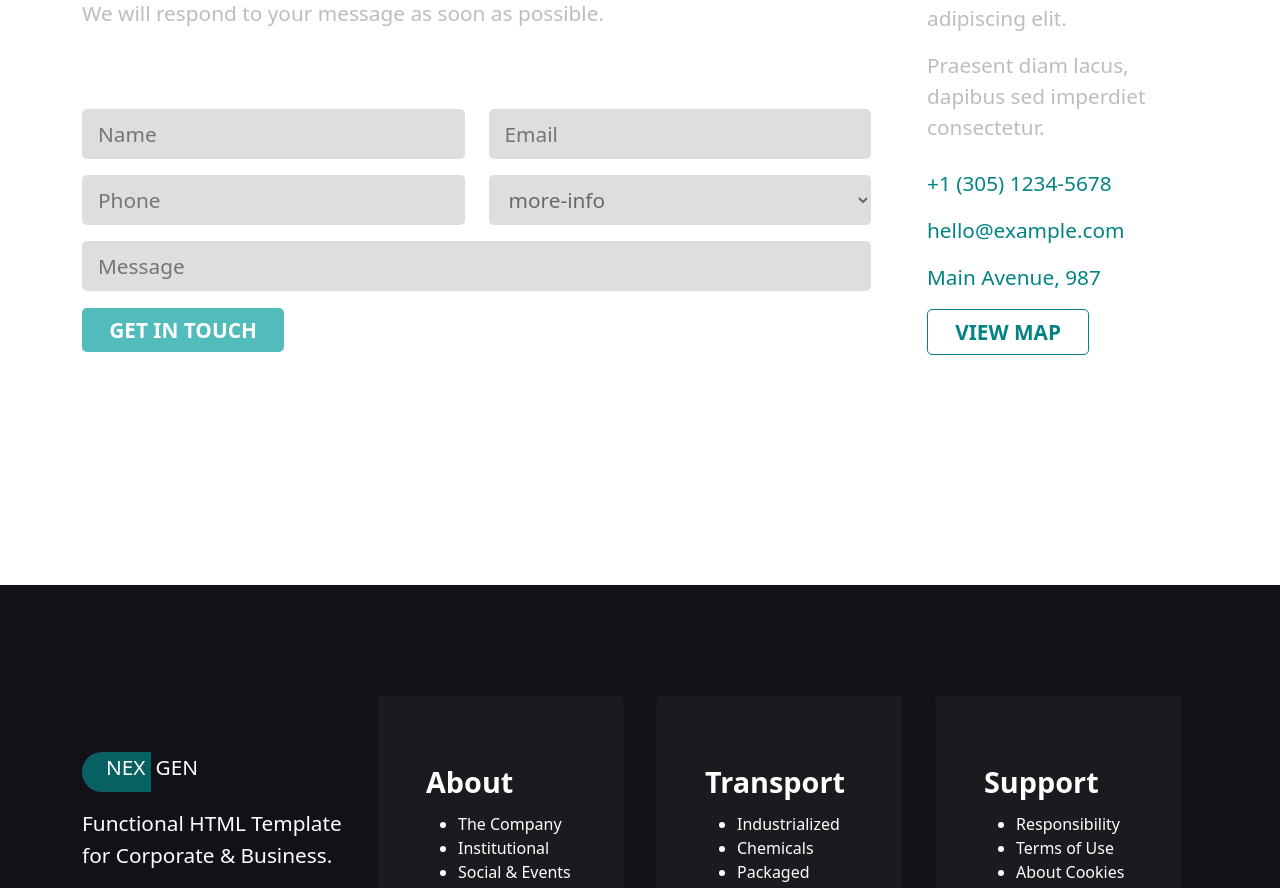
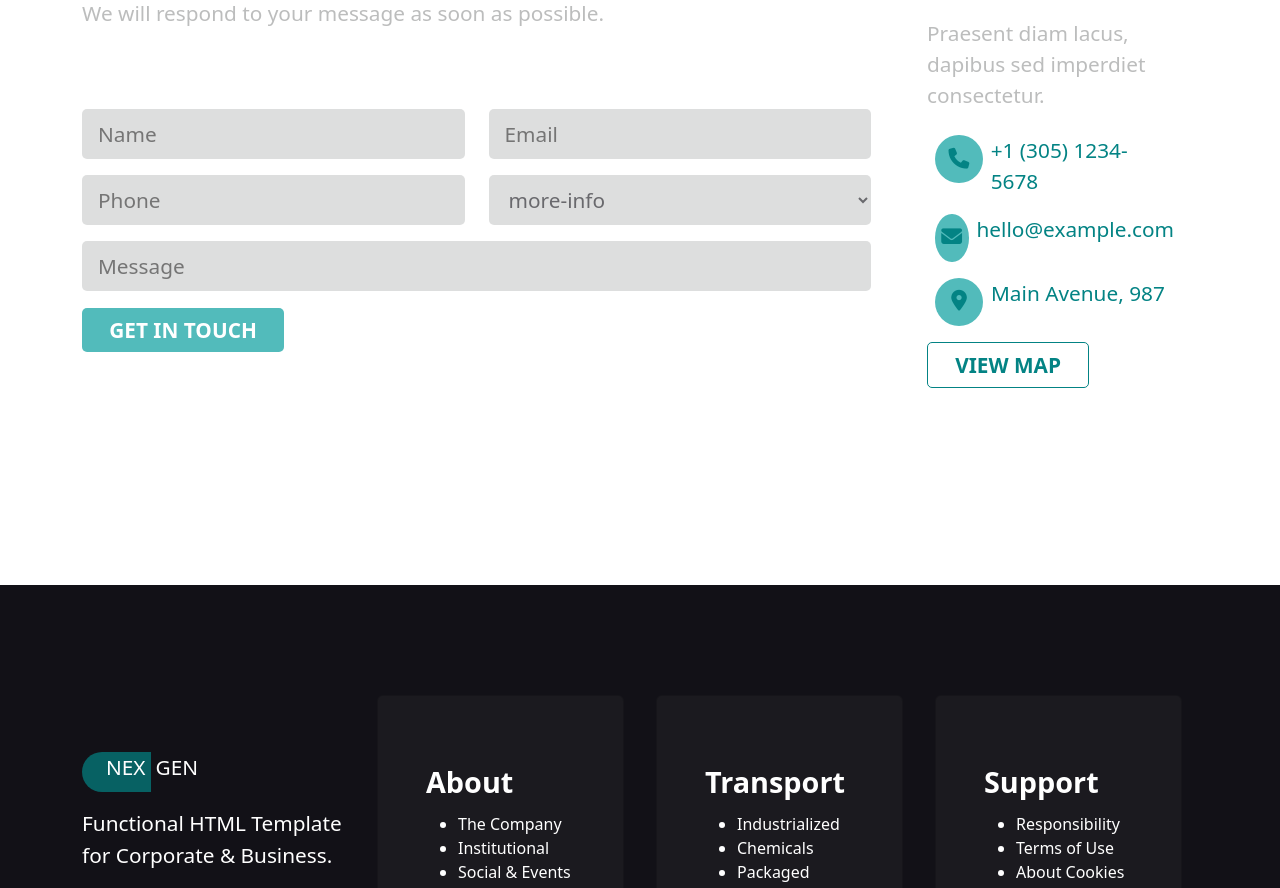
Before and after one commit to MatteoGenovese/proj-html-vuejs, a Vue app: page / in a window 1280 px wide. Shown: the part 5671-6559 px from the top of the page. Built offline with nearby package versions, Linux system fonts and the light colour scheme.

Commit message:
feat: added icons in the getintouch section

```diff
--- a/src/components/Main.vue
+++ b/src/components/Main.vue
@@ -254,9 +254,16 @@
                 <div>Lorem ipsum dolor sit amet, consectetur adipiscing elit. </div>
                 <div>Praesent diam lacus, dapibus sed imperdiet consectetur.</div>
                 <div class="corporation-contacts">
-                  <div class="phone-number">{{ contacts.telephoneNumber }}</div>
-                  <div class="email">{{ contacts.email }}</div>
-                  <div class="address">{{ contacts.address }}</div>
+                  <div class="phone-number d-flex">
+                    <div class="corp-icon mx-2"><i class="fa-solid fa-phone"></i></div>{{ contacts.telephoneNumber }}</div>
+                  <div class="email d-flex">
+                    <div class="corp-icon mx-2"><i class="fa-solid fa-envelope"></i> </div>
+
+                    {{ contacts.email }}</div>
+                  <div class="address d-flex">
+                    <div class="corp-icon mx-2"><i class="fa-solid fa-location-dot"></i></div>
+
+                    {{ contacts.address }}</div>
                 </div>
                 <div class="light-blue-color">
                 <MyButton :msg="'VIEW MAP'" :buttonType="'light-blue-colors'" :link="'#'" class="mt-3" />
@@ -612,5 +619,16 @@ section#getintouch .form select{
   border-radius: 20px 0 0 20px;
 }
 
-
+.corp-icon{
+    background-color: $sixth_color;
+    width: 3rem;
+    height: 3rem;
+    display: flex;
+    justify-content: center;
+    align-items: center ;
+    border-radius: 50%;
+    i{
+      color: $fourth_color;
+    }
+}
 </style>
```
